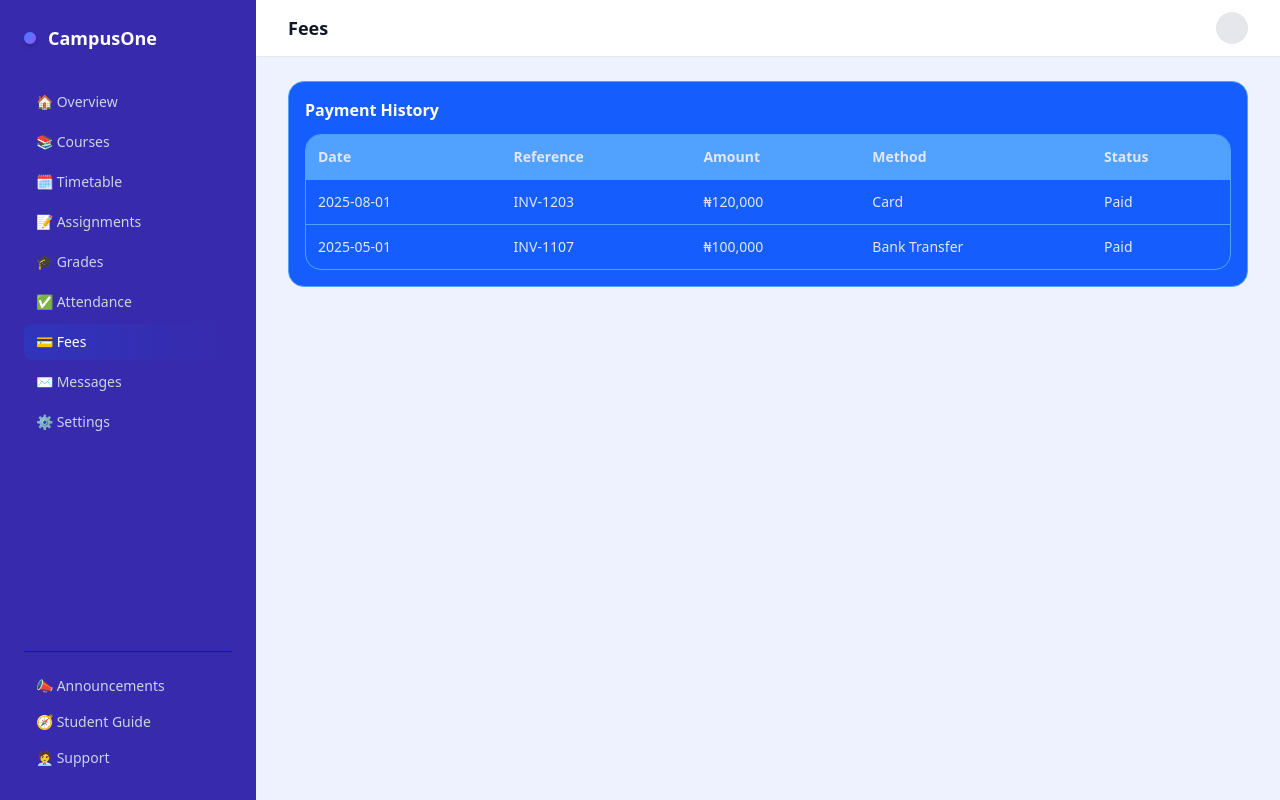
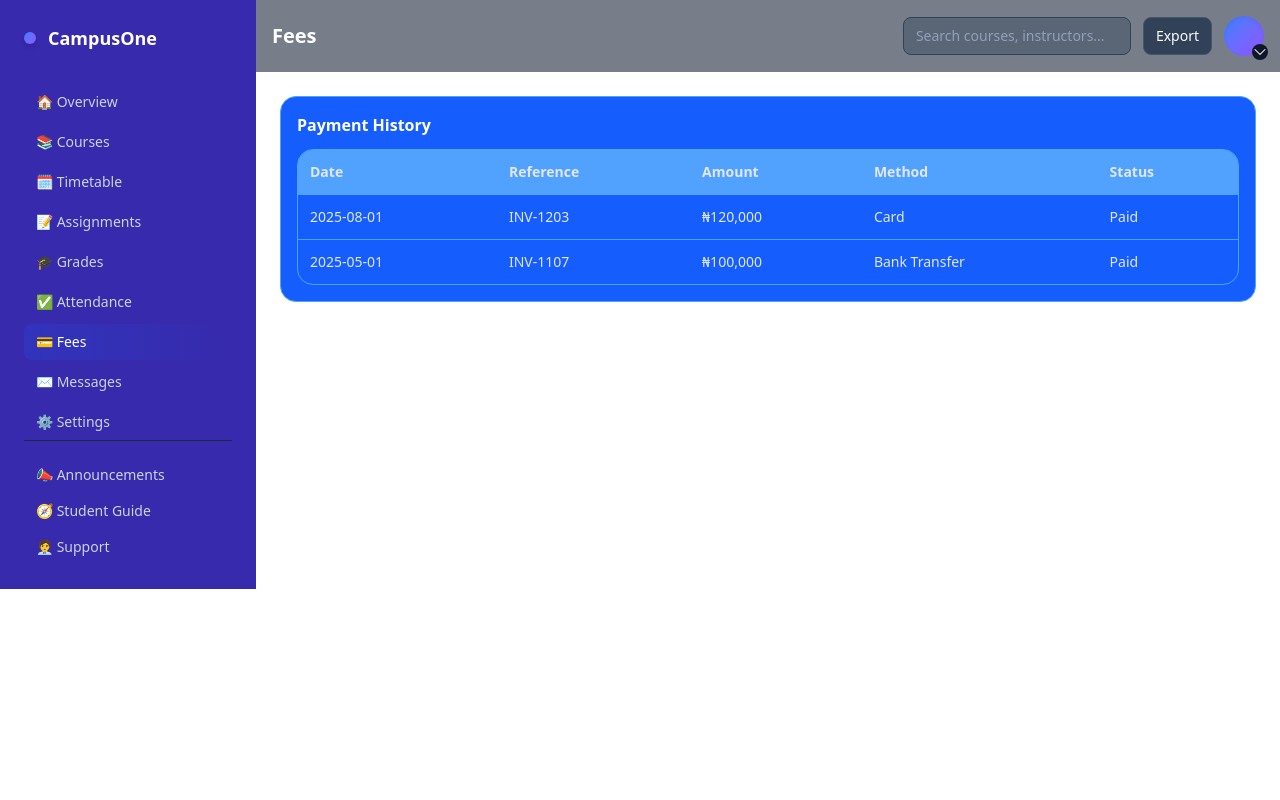
Before and after one commit to Co-den/student-dashboard-frontend, a React (Vite) app: page /fees in a window 1280 px wide. Built offline with nearby package versions, Linux system fonts and the light colour scheme.

Commit message:
second commit

```diff
--- a/package.json
+++ b/package.json
@@ -10,10 +10,13 @@
     "lint": "eslint . --ext .js,.jsx,.ts,.tsx"
   },
   "dependencies": {
+    "@headlessui/react": "^2.2.7",
+    "@heroicons/react": "^2.2.0",
     "@reduxjs/toolkit": "^2.8.2",
     "@tailwindcss/vite": "^4.1.12",
     "axios": "^1.4.0",
     "chart.js": "^4.5.0",
+    "framer-motion": "^12.23.12",
     "lucide-react": "^0.378.0",
     "react": "^18.2.0",
     "react-chartjs-2": "^5.3.0",
--- a/src/App.jsx
+++ b/src/App.jsx
@@ -1,6 +1,8 @@
-import React from "react";
+import React, { useState } from "react";
 import { BrowserRouter as Router, Routes, Route } from "react-router-dom";
-import Sidebar from "./components/Sidebar";
+import { Sidebar } from "./components/Sidebar";
+
+// Pages
 import Overview from "./pages/Overview";
 import Courses from "./pages/Courses";
 import Timetable from "./pages/Timetable";
@@ -13,16 +15,16 @@ import Settings from "./pages/Settings";
 import Announcements from "./pages/Announcements";
 import Guide from "./pages/Guide";
 import Support from "./pages/Support";
-import "./App.css";
 
+const App = () => {
+  const [isOpen, setIsOpen] = useState(false); // sidebar state
 
-
-const App=() => {
   return (
     <Router>
       <div className="flex">
-        <Sidebar />
-        <div className="flex-1">
+        {/* Sidebar */}
+        <Sidebar isOpen={isOpen} setIsOpen={setIsOpen} />
+
         <Routes>
           <Route path="/" element={<Overview />} />
           <Route path="/courses" element={<Courses />} />
@@ -38,10 +40,8 @@ const App=() => {
           <Route path="/support" element={<Support />} />
         </Routes>
       </div>
-      </div>
     </Router>
   );
-}
-
+};
 
 export default App;
--- a/src/components/PageShell.jsx
+++ b/src/components/PageShell.jsx
@@ -1,50 +1,134 @@
-import React from "react";
 
-/**
- * PageShell
- * Provides a consistent page layout with:
- * - Sticky topbar (with title, breadcrumb, optional actions, avatar)
- * - Centered content wrapper
- * - Max width + responsive padding
- */
-export default function PageShell({ title, breadcrumb, actions, children }) {
-  return (
-    <div className="min-h-screen flex flex-col bg-indigo-50">
-      {/* Topbar */}
-      <header className="sticky top-0 z-40 bg-white border-b border-gray-200">
-        <div className="max-w-7xl mx-auto flex items-center justify-between px-4 sm:px-6 lg:px-8 h-14">
-          <div className="flex items-center space-x-4">
-            {breadcrumb ? (
-              <nav className="flex items-center space-x-2 text-sm text-gray-500" aria-label="Breadcrumb">
-                {breadcrumb.map((item, idx) => (
-                  <span key={idx} className="flex items-center">
-                    {item.to ? (
-                      <a href={item.to} className="hover:text-gray-700">
-                        {item.label}
-                      </a>
-                    ) : (
-                      <span className="text-gray-700">{item.label}</span>
-                    )}
-                    {idx < breadcrumb.length - 1 && <span className="mx-2">/</span>}
-                  </span>
-                ))}
-              </nav>
-            ) : (
-              <h1 className="text-lg font-semibold text-gray-900">{title}</h1>
-            )}
-          </div>
-          <div className="flex items-center space-x-3">
-            {actions}
-            {/* Avatar placeholder */}
-            <div className="w-8 h-8 rounded-full bg-gray-200" />
-          </div>
+import React, { Fragment } from "react";
+import { NavLink } from "react-router-dom";
+import { Menu, Transition } from "@headlessui/react";
+import { ChevronDownIcon } from "@heroicons/react/24/solid";
+
+// ---------- SidebarLink ----------
+const SidebarLink = ({ to, children }) => (
+  <NavLink
+    to={to}
+    className={({ isActive }) =>
+      `flex items-center gap-3 px-3 py-2 rounded-lg transition-colors text-sm ${
+        isActive
+          ? "bg-gradient-to-r from-blue-600/20 to-transparent text-white"
+          : "text-slate-300 hover:bg-white/5"
+      }`
+    }
+  >
+    {children}
+  </NavLink>
+);
+
+// ---------- Sidebar ----------
+export const Sidebar = ({ isOpen, setIsOpen }) => (
+  <aside
+    className={`fixed md:static z-40 top-0 left-0 h-full w-64 p-6 bg-indigo-800 text-indigo-800 transition-transform duration-300 ${
+      isOpen ? "translate-x-0" : "-translate-x-full md:translate-x-0"
+    }`}
+  >
+    <div className="flex items-center gap-3 font-bold text-white text-lg">
+      <span className="w-3 h-3 rounded-full bg-gradient-to-br from-blue-500 to-violet-500 shadow-md" />
+      CampusOne
+    </div>
+
+    <nav className="mt-8 flex-1 flex flex-col gap-1">
+      <SidebarLink to="/">🏠 Overview</SidebarLink>
+      <SidebarLink to="/courses">📚 Courses</SidebarLink>
+      <SidebarLink to="/timetable">🗓️ Timetable</SidebarLink>
+      <SidebarLink to="/assignments">📝 Assignments</SidebarLink>
+      <SidebarLink to="/grades">🎓 Grades</SidebarLink>
+      <SidebarLink to="/attendance">✅ Attendance</SidebarLink>
+      <SidebarLink to="/fees">💳 Fees</SidebarLink>
+      <SidebarLink to="/messages">✉️ Messages</SidebarLink>
+      <SidebarLink to="/settings">⚙️ Settings</SidebarLink>
+    </nav>
+
+    <div className="mt-auto pt-4 border-t border-slate-800">
+      <SidebarLink to="/announcements">📣 Announcements</SidebarLink>
+      <SidebarLink to="/guide">🧭 Student Guide</SidebarLink>
+      <SidebarLink to="/support">🧑‍💼 Support</SidebarLink>
+    </div>
+  </aside>
+);
+
+// ---------- Topbar ----------
+const Topbar = ({ title, setIsOpen }) => (
+  <header className="flex items-center justify-between gap-4 p-4 bg-slate-800/60 backdrop-blur sticky top-0 z-30">
+    <div className="flex items-center gap-4">
+      <button
+        onClick={() => setIsOpen((prev) => !prev)}
+        className="md:hidden p-2 rounded-lg bg-white/5"
+      >
+        ☰
+      </button>
+      <h1 className="text-xl font-extrabold text-white">{title}</h1>
+    </div>
+
+    <div className="flex items-center gap-3">
+      <input
+        className="hidden sm:inline-block bg-slate-700/40 border border-slate-700 rounded-lg px-3 py-2 text-sm text-slate-200 placeholder-slate-400"
+        placeholder="Search courses, instructors..."
+      />
+      <button className="px-3 py-2 rounded-lg bg-slate-700 border border-slate-600 text-white text-sm">
+        Export
+      </button>
+
+      {/* Avatar Dropdown */}
+      <Menu as="div" className="relative">
+        <div>
+          <Menu.Button className="flex items-center gap-2 w-10 h-10 rounded-full bg-gradient-to-br from-blue-500 to-violet-500 shadow-inner focus:outline-none">
+            <ChevronDownIcon className="w-4 h-4 text-white absolute bottom-0 right-0 translate-x-1 translate-y-1 bg-slate-900 rounded-full" />
+          </Menu.Button>
         </div>
-      </header>
+        <Transition
+          as={Fragment}
+          enter="transition ease-out duration-100"
+          enterFrom="transform opacity-0 scale-95"
+          enterTo="transform opacity-100 scale-100"
+          leave="transition ease-in duration-75"
+          leaveFrom="transform opacity-100 scale-100"
+          leaveTo="transform opacity-0 scale-95"
+        >
+          <Menu.Items className="absolute right-0 mt-2 w-48 rounded-lg bg-slate-800 border border-slate-700 shadow-lg focus:outline-none">
+            <Menu.Item>
+              {({ active }) => (
+                <button
+                  className={`${
+                    active ? "bg-slate-700" : ""
+                  } block w-full text-left px-4 py-2 text-sm text-white`}
+                >
+                  Profile
+                </button>
+              )}
+            </Menu.Item>
+            <Menu.Item>
+              {({ active }) => (
+                <button
+                  className={`${
+                    active ? "bg-slate-700" : ""
+                  } block w-full text-left px-4 py-2 text-sm text-red-400`}
+                >
+                  Logout
+                </button>
+              )}
+            </Menu.Item>
+          </Menu.Items>
+        </Transition>
+      </Menu>
+    </div>
+  </header>
+);
 
-      {/* Main content */}
-      <main className="flex-1 max-w-7xl w-full mx-auto px-4 sm:px-6 lg:px-8 py-6">
-        {children}
-      </main>
-    </div>
-  );
-}
+
+
+
+// ---------- PageShell ----------
+const PageShell = ({ title, children, setIsOpen }) => (
+  <div className="flex-1 min-h-screen bg-white text-slate-100">
+    <Topbar title={title} setIsOpen={setIsOpen} />
+    <main className="p-6 max-w-7xl mx-auto">{children}</main>
+  </div>
+);
+
+export default PageShell;
--- a/src/components/Sidebar.jsx
+++ b/src/components/Sidebar.jsx
@@ -1,14 +1,17 @@
-import React from "react";
+import React, { Fragment } from "react";
 import { NavLink } from "react-router-dom";
+import { Menu, Transition } from "@headlessui/react";
+import { ChevronDownIcon } from "@heroicons/react/24/solid";
 
-
-
+// ---------- SidebarLink ----------
 const SidebarLink = ({ to, children }) => (
   <NavLink
     to={to}
     className={({ isActive }) =>
       `flex items-center gap-3 px-3 py-2 rounded-lg transition-colors text-sm ${
-        isActive ? "bg-gradient-to-r from-blue-600/20 to-transparent text-white" : "text-slate-300 hover:bg-white/5"
+        isActive
+          ? "bg-gradient-to-r from-blue-600/20 to-transparent text-white"
+          : "text-slate-300 hover:bg-white/5"
       }`
     }
   >
@@ -16,9 +19,13 @@ const SidebarLink = ({ to, children }) => (
   </NavLink>
 );
 
-// ---------- Layout ----------
-const Sidebar = () => (
-  <aside className="hidden md:flex md:flex-col w-64 p-6 bg-indigo-800 text-indigo-800 min-h-screen sticky top-0">
+// ---------- Sidebar ----------
+export const Sidebar = ({ isOpen, setIsOpen }) => (
+  <aside
+    className={`fixed md:static z-40 top-0 left-0 h-full w-64 p-6 bg-indigo-800 text-indigo-800 transition-transform duration-300 ${
+      isOpen ? "translate-x-0" : "-translate-x-full md:translate-x-0"
+    }`}
+  >
     <div className="flex items-center gap-3 font-bold text-white text-lg">
       <span className="w-3 h-3 rounded-full bg-gradient-to-br from-blue-500 to-violet-500 shadow-md" />
       CampusOne
@@ -44,38 +51,70 @@ const Sidebar = () => (
   </aside>
 );
 
-const Topbar = ({ title }) => (
-  <header className="flex items-center justify-between gap-4 p-4 bg-slate-800/60 backdrop-blur sticky top-0 z-10">
+// ---------- Topbar ----------
+const Topbar = ({ title, setIsOpen }) => (
+  <header className="flex items-center justify-between gap-4 p-4 bg-slate-800/60 backdrop-blur sticky top-0 z-30">
     <div className="flex items-center gap-4">
-      <button className="md:hidden p-2 rounded-lg bg-white/5">☰</button>
+      <button
+        onClick={() => setIsOpen((prev) => !prev)}
+        className="md:hidden p-2 rounded-lg bg-white/5"
+      >
+        ☰
+      </button>
       <h1 className="text-xl font-extrabold text-white">{title}</h1>
     </div>
+
     <div className="flex items-center gap-3">
-      <input className="hidden sm:inline-block bg-slate-700/40 border border-slate-700 rounded-lg px-3 py-2 text-sm text-slate-200 placeholder-slate-400" placeholder="Search courses, instructors..." />
-      <button className="px-3 py-2 rounded-lg bg-slate-700 border border-slate-600 text-white text-sm">Export</button>
-      <div className="w-9 h-9 rounded-full bg-gradient-to-br from-blue-500 to-violet-500 shadow-inner" />
+      <input
+        className="hidden sm:inline-block bg-slate-700/40 border border-slate-700 rounded-lg px-3 py-2 text-sm text-slate-200 placeholder-slate-400"
+        placeholder="Search courses, instructors..."
+      />
+      <button className="px-3 py-2 rounded-lg bg-slate-700 border border-slate-600 text-white text-sm">
+        Export
+      </button>
+
+      {/* Avatar Dropdown */}
+      <Menu as="div" className="relative">
+        <div>
+          <Menu.Button className="flex items-center gap-2 w-10 h-10 rounded-full bg-gradient-to-br from-blue-500 to-violet-500 shadow-inner focus:outline-none">
+            <ChevronDownIcon className="w-4 h-4 text-white absolute bottom-0 right-0 translate-x-1 translate-y-1 bg-blue-400 rounded-full" />
+          </Menu.Button>
+        </div>
+        <Transition
+          as={Fragment}
+          enter="transition ease-out duration-100"
+          enterFrom="transform opacity-0 scale-95"
+          enterTo="transform opacity-100 scale-100"
+          leave="transition ease-in duration-75"
+          leaveFrom="transform opacity-100 scale-100"
+          leaveTo="transform opacity-0 scale-95"
+        >
+          <Menu.Items className="absolute right-0 mt-2 w-48 rounded-lg bg-slate-800 border border-slate-700 shadow-lg focus:outline-none">
+            <Menu.Item>
+              {({ active }) => (
+                <button
+                  className={`${
+                    active ? "bg-slate-700" : ""
+                  } block w-full text-left px-4 py-2 text-sm text-white`}
+                >
+                  Profile
+                </button>
+              )}
+            </Menu.Item>
+            <Menu.Item>
+              {({ active }) => (
+                <button
+                  className={`${
+                    active ? "bg-slate-700" : ""
+                  } block w-full text-left px-4 py-2 text-sm text-red-400`}
+                >
+                  Logout
+                </button>
+              )}
+            </Menu.Item>
+          </Menu.Items>
+        </Transition>
+      </Menu>
     </div>
   </header>
 );
-
-const PageShell = ({ title, children }) => (
-  <div className="flex-1 min-h-screen bg-gradient-to-b from-slate-900 to-slate-950 text-slate-100">
-    <Topbar title={title} />
-    <main className="p-6 max-w-7xl mx-auto">{children}</main>
-  </div>
-);
-
-// ---------- Demo content components ----------
-const KPIGrid = ({ items }) => (
-  <div className="grid grid-cols-1 sm:grid-cols-2 lg:grid-cols-4 gap-4 mb-6">
-    {items.map((it) => (
-      <div key={it.label} className="bg-slate-800 border border-slate-700 rounded-2xl p-4 shadow">
-        <div className="text-sm text-slate-300">{it.label}</div>
-        <div className="text-2xl font-extrabold mt-2">{it.value}</div>
-        <div className={`mt-2 text-sm ${it.delta > 0 ? "text-green-400" : "text-red-400"}`}>{it.deltaText}</div>
-      </div>
-    ))}
-  </div>
-);
-
-export default Sidebar;
--- a/tailwind.config.cjs
+++ b/tailwind.config.cjs
@@ -3,6 +3,7 @@ module.exports = {
   content: [
     './index.html',
     './src/**/*.{js,jsx,ts,tsx}',
+    "./node_modules/@headlessui/react/**/*.js",
   ],
   theme: {
     extend: {
```
Also changed, not shown: 1 other file (tests, documents, lock files or other folders). Lines whose indentation alone changed are shown as unchanged.
